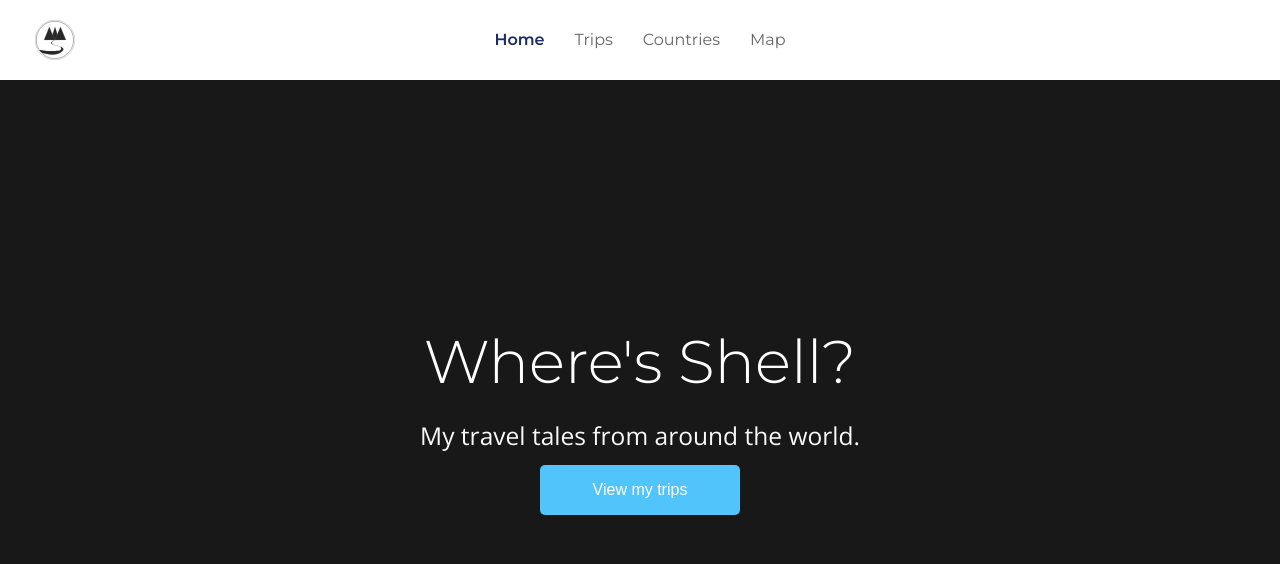
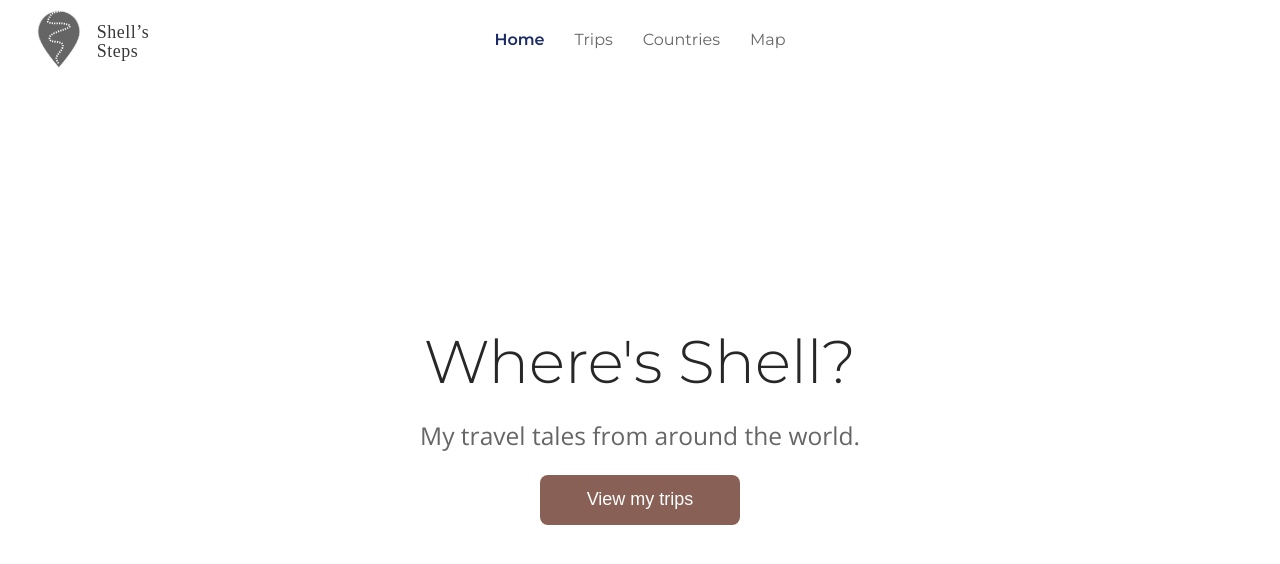
Before and after one commit to chrdina/shells-steps, a React (Create React App) app: page /trips in a window 1280 px wide. Shown: the top 564 px of the page. Built offline with nearby package versions, Linux system fonts and the light colour scheme; no server answers.

Commit message:
New homepage image and multiple style updates

```diff
--- a/public/index.html
+++ b/public/index.html
@@ -2,7 +2,7 @@
 <html lang="en">
   <head>
     <meta charset="utf-8" />
-    <link rel="shortcut icon" href="%PUBLIC_URL%/favicon.ico" />
+    <link rel="shortcut icon" href="%PUBLIC_URL%/locationpinroad.svg" />
     <meta name="viewport" content="width=device-width, initial-scale=1" />
     <meta name="theme-color" content="#000000" />
     <!--
@@ -19,7 +19,7 @@
       work correctly both with client-side routing and a non-root public URL.
       Learn how to configure a non-root public URL by running `npm run build`.
     -->
-    <title>Where's Shell?</title>
+    <title>Shell's Steps</title>
   </head>
   <body>
     <noscript>You need to enable JavaScript to run this app.</noscript>
--- a/src/App.js
+++ b/src/App.js
@@ -24,6 +24,7 @@ class App extends React.Component {
   }
 
   render() {
+    console.log(window.location);
     return (
       <>
         <Router basename="/">
--- a/src/index.css
+++ b/src/index.css
@@ -75,16 +75,16 @@ h1.trip-title {
 }
 
 h2 {
-  padding-top: 30px;
-  padding-bottom: 20px;
-  font-size: 30px;
+  margin-top: 20px;
+  margin-bottom: 10px;
+  font-size: 28px;
   font-weight: 500;
   color: var(--color-blue);
   text-transform: uppercase;
 }
 
 h3 {
-  padding-top: 20px;
+  margin-top: 20px;
   font-size: 20px;
   font-weight: 500;
   color: var(--color-blue);
@@ -93,11 +93,11 @@ h3 {
 p {
   font-family: var(--font-body);
   line-height: 1.5em;
+  margin-bottom: 10;
+  padding: 0;
 }
 p.hero-text {
   color: var(--color-medium-grey);
-  /* margin-top: 30px;
-  margin-bottom: 30px; */
 }
 p.video-button {
   display: none;
@@ -127,8 +127,7 @@ ul.no-style-light-blue {
 
 li {
   line-height: 1.5em;
-  padding-bottom: 10px;
-  padding-top: 10px;
+  margin-top: 10px;
 }
 li.hero-inline-list_item {
   display: inline;
@@ -259,16 +258,17 @@ hr.style-1 {
 #logo {
   position: absolute;
   left: 0;
-  top: 20px;
-  bottom: 20px;
-  width: 50px;
+  top: 10px;
+  /* bottom: 20px; */
+  height: 100%;
+  width: 120px;
   margin-left: 30px;
   /* margin-right: 20px; */
-  font-weight: 500;
+  /* font-weight: 500; */
   /* font-size: 20px; */
-  background: url(./assets/ws-logo.svg);
+  background: url(./assets/shellssteps-merienda.svg);
   background-repeat: no-repeat;
-  background-position: center;
+  /* background-position: center; */
   background-size: contain;
 }
 
@@ -394,6 +394,9 @@ a {
   padding: 0.5em;
   /* line-height: 2em; */
 }
+.collapsible-menu a:hover {
+  color: var(--color-mustard-yellow);
+}
 
 .collapsible-menu-active {
   max-height: 100%;
@@ -484,19 +487,23 @@ a {
   top: var(--nav-height);
   left: 0;
   bottom: 0;
+  background-position: center;
   justify-content: center;
   align-items: center;
+  background-color: #fff;
   background-size: cover;
+  /* background-repeat: no-repeat; */
 }
 .hero-image-main:after {
   content: "";
+  visibility: hidden;
   position: absolute;
   top: 0;
   left: 0;
   width: 100%;
   height: 100%;
   background-color: black;
-  opacity: 0.9;
+  opacity: 0.5;
 }
 .hero-image-main > * {
   z-index: 1;
@@ -514,8 +521,8 @@ a {
   font-weight: 300;
   font-family: var(--font-heading);
   /* letter-spacing: -2px; */
-  color: var(--color-white);
-  /* color: var(--color-charcoal); */
+  /* color: var(--color-white); */
+  color: var(--color-charcoal);
   margin: 0;
   padding: 10px;
   opacity: 0;
@@ -529,7 +536,7 @@ a {
   margin: 0;
   padding: 10px;
   opacity: 0;
-  color: var(--color-light-grey);
+  color: var(--color-dark-grey);
   font-size: calc(14px + (28 - 14) * ((100vw - 300px) / (1600 - 300)));
   font-weight: 200;
   /* font-style: italic; */
@@ -546,12 +553,13 @@ a {
   height: 50px;
   width: 200px;
   opacity: 0;
+  margin: 10px;
 
   /* color: var(--color-charcoal); */
   color: var(--color-white);
-  font-size: 16px;
+  font-size: 18px;
   /* background: none; */
-  background-color: var(--color-light-blue);
+  background-color: #886055;
   animation-name: fadeIn;
   animation-delay: 2s;
   animation-duration: 3s;
@@ -559,7 +567,7 @@ a {
   /* box-shadow: 0 1px 0; */
   /* border: 1px solid var(--color-charcoal); */
   border: none;
-  border-radius: 5px;
+  border-radius: 8px;
 }
 
 .title-cta:hover {
@@ -686,6 +694,7 @@ a {
 .hero-text-area > * {
   font-size: calc(18px + (20 - 18) * ((100vw - 300px) / (1600 - 300)));
   /* margin: 0; */
+  /* margin-top: 20px; */
 }
 .hero-text-area h1 {
   /* padding: 0; */
@@ -696,7 +705,7 @@ a {
   color: var(--color-white);
 }
 .hero-text-area ul {
-  margin-top: 5%;
+  margin-top: 6%;
 }
 .country-link {
   color: inherit;
@@ -828,7 +837,7 @@ a {
   }
   .hero-text-area > * {
     padding: 0;
-    margin: 0;
+    margin: 10px;
   }
   .hero-text-area h1 {
     padding: 0;
@@ -837,6 +846,15 @@ a {
   }
   .hero-text-area hr {
     display: none;
+  }
+  .hero-tag-container {
+    flex: 1;
+    flex-direction: row;
+    justify-content: flex-start;
+    align-items: flex-start;
+  }
+  .hero-tag-container > p {
+    /* width: 20%; */
   }
 
   .content-section {
--- a/src/pages/index.js
+++ b/src/pages/index.js
@@ -6,13 +6,18 @@ class Index extends React.Component {
   state = { data: "" };
 
   componentDidMount() {
-    client
-      .getAsset("5cSBFkBEFUWmwsUsEWqg4K")
-      .then((asset) =>
-        this.setState({
-          data: `${asset.fields.file.url}?fm=jpg&fl=progressive&q=50`,
-        })
-      );
+    client.getAsset("71TyxViSSevOn2SFzybHtE").then((asset) =>
+      this.setState({
+        data: `${asset.fields.file.url}?fm=jpg&fl=progressive`,
+      })
+    );
+
+    // Tasmania BG
+    // client.getAsset("5cSBFkBEFUWmwsUsEWqg4K").then((asset) =>
+    //   this.setState({
+    //     data: `${asset.fields.file.url}?fm=jpg&fl=progressive&q=50`,
+    //   })
+    // );
   }
 
   render() {
--- a/src/pages/trip.js
+++ b/src/pages/trip.js
@@ -47,6 +47,7 @@ function Trip(props) {
       <div className="trip-hero">
         <div className="hero-text-area">
           <h1>{tripDetails.fields.tripName}</h1>
+          <div className="hero-tag-container">
             <p>
               <FontAwesomeIcon icon={faCalendarAlt} className="icon" />
               {getDate(tripDetails.fields.tripDate, "long")}
@@ -56,6 +57,7 @@ function Trip(props) {
               <FontAwesomeIcon icon={faMapMarkerAlt} className="icon" />
               {tripDetails.fields.tripLocations}
             </p>
+          </div>
           <ul className="no-style-light-blue">
             {tripDetails.fields.countriesVisitedInTrip.map((country, key) => (
               <li className="hero-inline-list_item" key={key}>
```
Also changed, not shown: public/locationpinroad.svg (added), public/manifest.json, src/assets/shellssteps-merienda.svg (added), src/components/Logo.js (added). Lines whose indentation alone changed are shown as unchanged.
